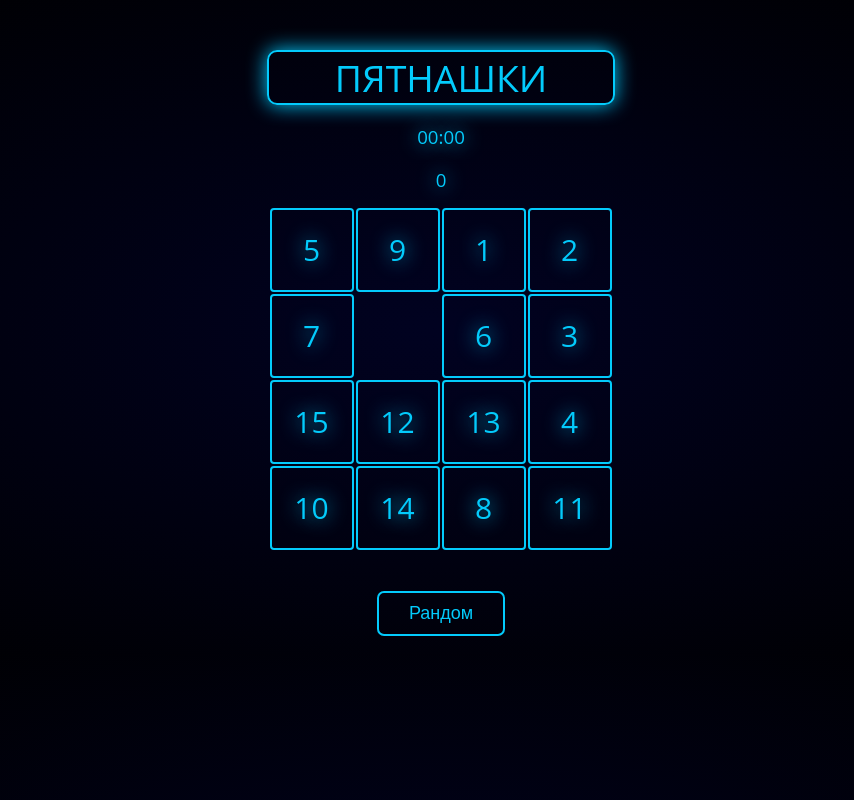
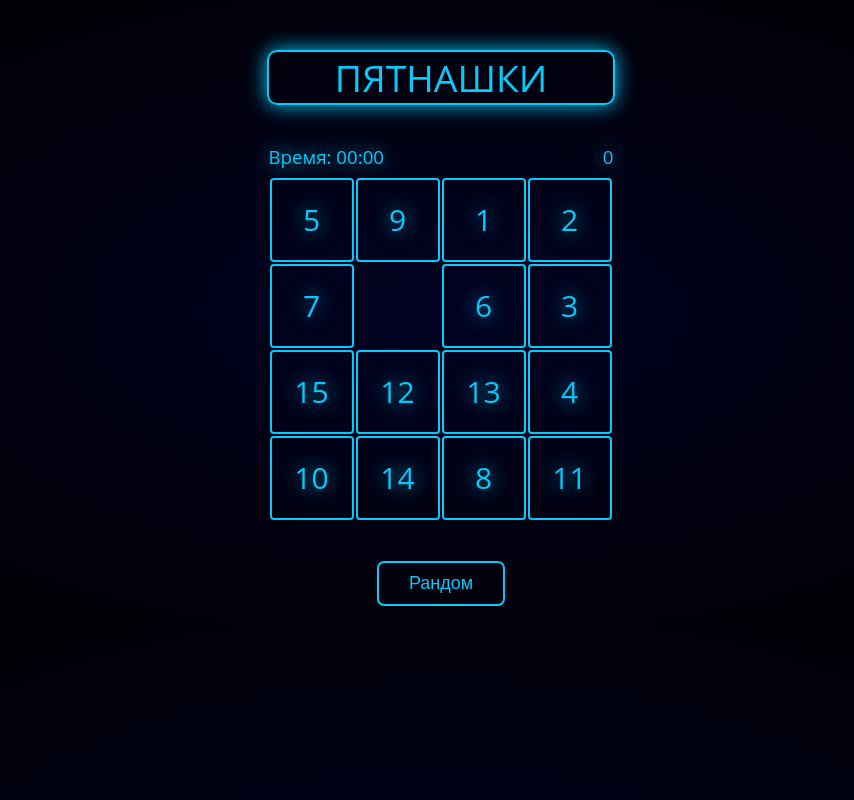
Before and after one commit to GimiOne/GimiOne.github.io, a PHP site: page /fifteen/fifteen.html in a window 1280 px wide. Shown: the whole page, without its empty margins (199-1053 px from the left). Run offline with PHP 8.4, Linux system fonts and the light colour scheme.

Commit message:
modif and fix some bugs

```diff
--- a/fifteen/fifteen.css
+++ b/fifteen/fifteen.css
@@ -29,7 +29,7 @@ h1{
 	width: 345px;
 	height: 345px;
 	margin: 0 auto;
-	margin-top: 35px;
+	margin-top: 10px;
 }
 
 #puzzlearea div{
@@ -150,3 +150,14 @@ h1{
 	position: absolute;
 	opacity: 0.1;
 }
+
+
+
+#times-colvo{
+	margin: 0 auto;
+	width: 345px;
+	margin-top: 20px;
+	display: flex;
+	flex-direction: row;
+	justify-content: space-between;
+}
--- a/fifteen/fifteen.html
+++ b/fifteen/fifteen.html
@@ -25,8 +25,11 @@
 			<div class="theme" id="theme1"></div>
 
 		</div>
-		<div><p id="timer">00:00</p></div>
-		<div><p id="timess">0</p></div>
+		<div id="times-colvo">
+			<div><p id="timer">Время: 00:00</p></div>
+			<div><p id="colvo">0</p></div>
+		</div>
+
 		<div class="main">
 			<div id="winlose">Ты выиграл!!!</div>
 			<div id="puzzlearea">
--- a/fifteen/fifteen.js
+++ b/fifteen/fifteen.js
@@ -5,6 +5,7 @@
 	var isInterval = true;
 	var idTimer;
 	var counter = 0;
+	var CanShift = false;
 	// Creates solved puzzle
     // solve();
 
@@ -15,12 +16,10 @@
         var puzzlearea = document.getElementById('puzzlearea');
 		 solve();
         document.getElementById('puzzlearea').onmousedown = function(e){
-document.getElementById('timess').style.innerHTML = '5';
-
-        	console.log(1);
             if(STATE == 1){
-            	counter++;
-
+            	if(e.target.className.search(/number/) !== -1 && getEmptyAdjacentelement(e.target) !== false){
+            		document.getElementById('colvo').innerText = ++counter;
+            	}
             	if(isInterval){
             		idTimer = setInterval(timeUpdate,1000);
             		isInterval = false;
@@ -29,11 +28,15 @@ document.getElementById('timess').style.innerHTML = '5';
                 // Enables sliding animation
                 puzzlearea.className = 'animate';
                 shiftelement(e.target);
+
             }
         }
 
         document.getElementById('puzzlearea').ontouchstart = function(e){
             if(STATE == 1){
+            	if(e.target.className.search(/number/) !== -1 && getEmptyAdjacentelement(e.target) !== false){
+            		document.getElementById('colvo').innerText = ++counter;
+            	}
             	if(isInterval){
             		idTimer = setInterval(timeUpdate,1000);
             		isInterval = false;
@@ -64,7 +67,7 @@ var min = 0;
 			sec = 0;
 			min++;
 		}
-    	document.getElementById('timer').innerText = leadZero(min) +':'+ leadZero(sec);
+    	document.getElementById('timer').innerText = 'Время: '+leadZero(min) +':'+ leadZero(sec);
     	sec++;
     }
 
@@ -125,11 +128,13 @@ function leadZero(n) { return (n < 10 ? '0' : '') + n; }
 	 *
 	 */
 	function shiftelement(element){
+		CanShift = false;
 		// Checks if selected element has number
 		if(element.clasName != 'empty'){
 			// Tries to get empty adjacent element
 			var emptyelement = getEmptyAdjacentelement(element);
 			if(emptyelement){
+				CanShift = true;
 				// Temporary data
 				var tmp = {style: element.style.cssText, id: element.id};
 				// Exchanges id and style values
@@ -234,7 +239,9 @@ function leadZero(n) { return (n < 10 ? '0' : '') + n; }
 				isInterval = true;
 				sec = 1;
 				min = 0;
-				timer.style.innerText = '00:00';
+				counter = 0;
+				timer.innerText = 'Время: 00:00';
+				colvo.innerText = 0;
 				winlose.style.transform = 'scale(0)';
 				scramble();
 
```
